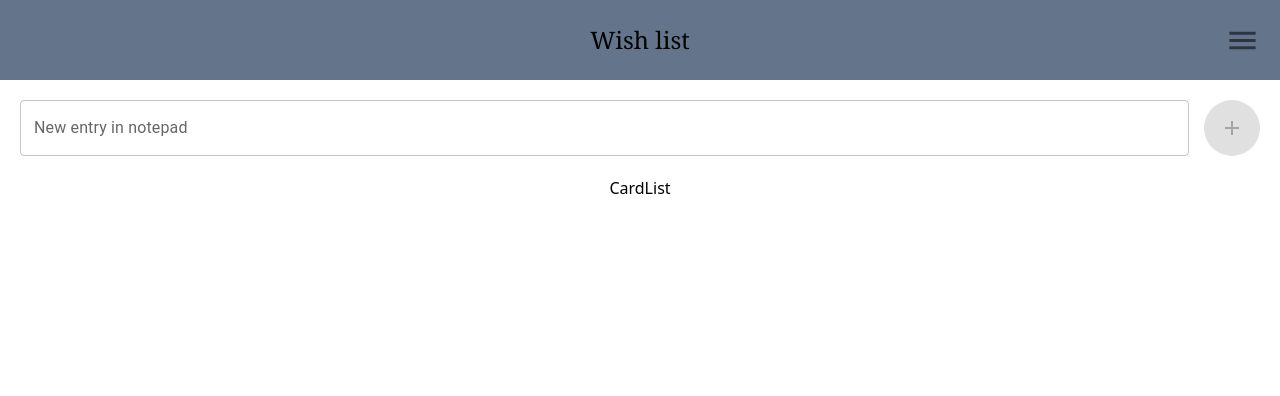
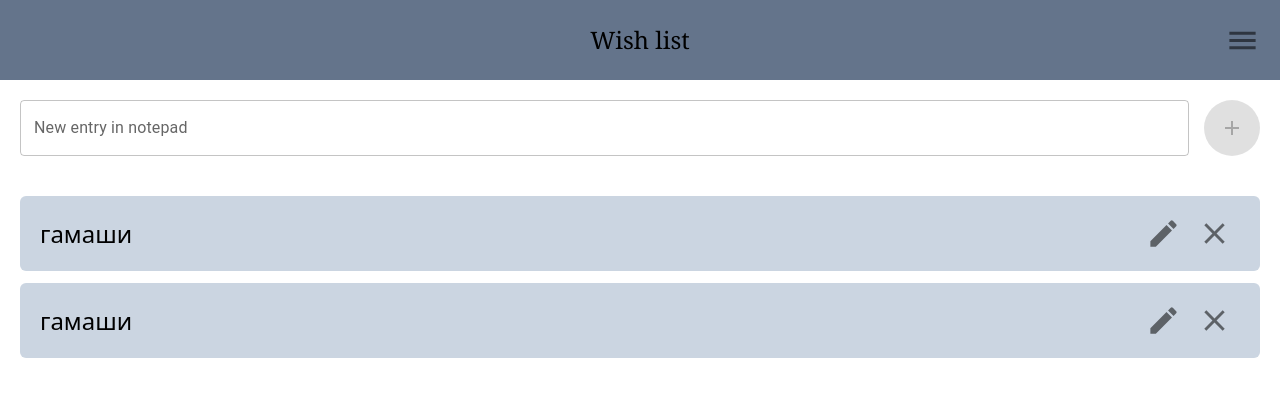
Before and after one commit to Nikolyovin/my-notebook, a React (Create React App) app: page / in a window 1280 px wide. Shown: the top 396 px of the page. Built offline with nearby package versions, Linux system fonts and the light colour scheme.

Commit message:
card macup

```diff
--- /dev/null
+++ b/src/components/Main/Card.tsx
@@ -0,0 +1,25 @@
+import { Checkbox, IconButton } from '@mui/material'
+import React, { FC } from 'react'
+import BorderColorIcon from '@mui/icons-material/BorderColor'
+import EditIcon from '@mui/icons-material/Edit'
+import ClearIcon from '@mui/icons-material/Clear'
+
+const Card: FC = () => {
+    const onComplete: () => void = () => {}
+    const onRemove: () => void = () => {}
+
+    return (
+        <div className='flex items-center bg-slate-300 rounded-md py-3 px-5 w-[100%] mb-3'>
+            {/* <Checkbox defaultChecked size='medium' sx={{ '& .MuiSvgIcon-root': { fontSize: 35 } }} /> */}
+            <span className='flex-1 text-2xl'>гамаши</span>
+            <IconButton onClick={onComplete}>
+                <EditIcon fontSize='large' />
+            </IconButton>
+            <IconButton onClick={onRemove}>
+                <ClearIcon fontSize='large' />
+            </IconButton>
+        </div>
+    )
+}
+
+export default Card
--- a/src/components/Main/CardList.tsx
+++ b/src/components/Main/CardList.tsx
@@ -1,7 +1,13 @@
 import React, { FC } from 'react'
+import Card from './Card'
 
 const CardList: FC = () => {
-    return <div>CardList</div>
+    return (
+        <div className='p-5 w-[100%]'>
+            <Card />
+            <Card />
+        </div>
+    )
 }
 
 export default CardList
```
